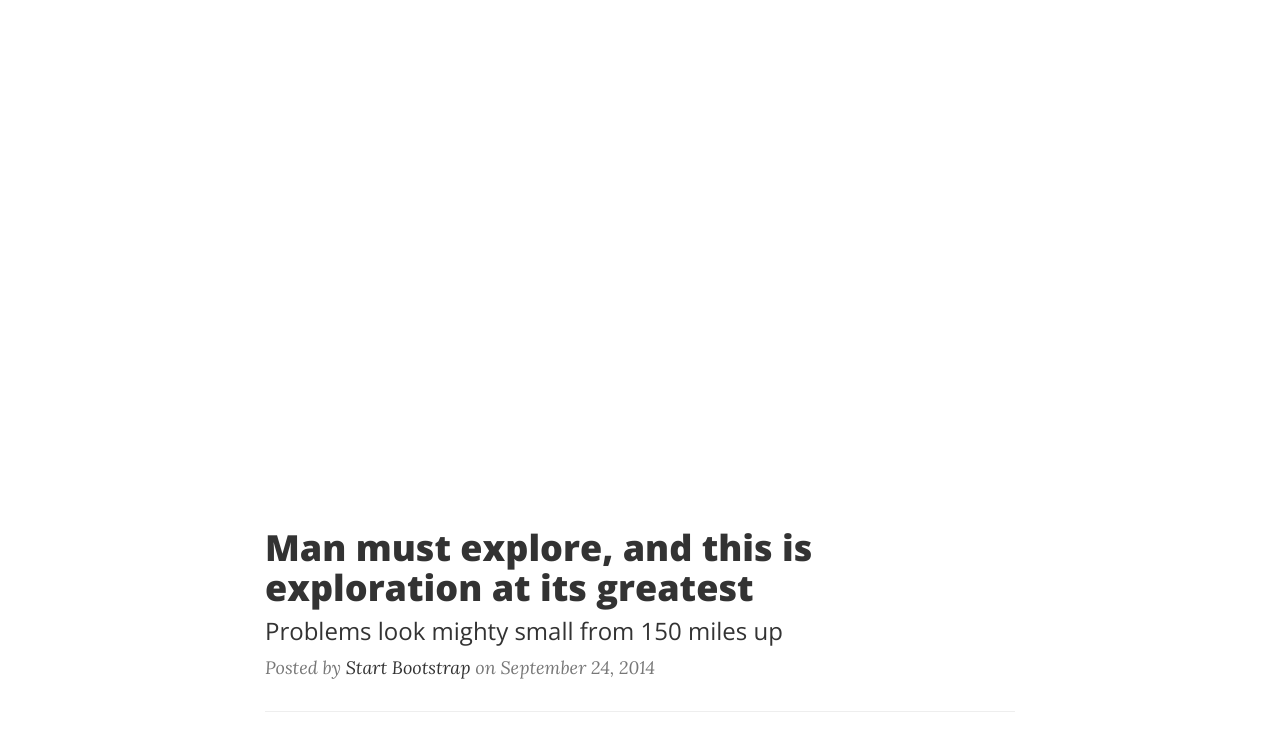
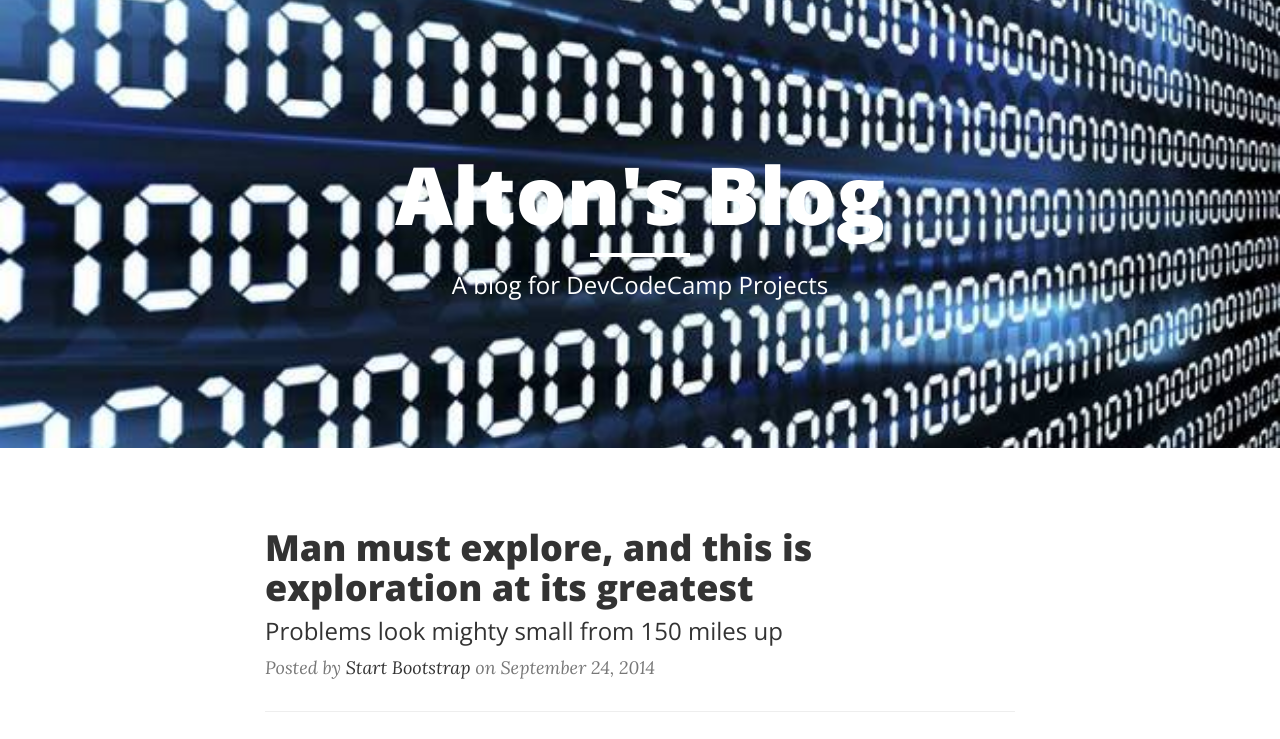
Before and after one commit to Alton88/Alton88.github.io, a website: page index.html in a window 1280 px wide. Shown: the top 739 px of the page. Drawn offline with nearby package versions, Linux system fonts and the light colour scheme.

Commit message:
added code.jpg to img folder

```diff
--- a/index.html
+++ b/index.html
@@ -36,7 +36,7 @@
 
     <!-- Page Header -->
     <!-- Set your background image for this header on the line below. -->
-    <header class="intro-header" style="background-image: url code">
+    <header class="intro-header" style="background-image: url('img/code.jpg')">
         <div class="container">
             <div class="row">
                 <div class="col-lg-8 col-lg-offset-2 col-md-10 col-md-offset-1">
```
Also changed, not shown: img/code.jpg (renamed from code.jpg).
